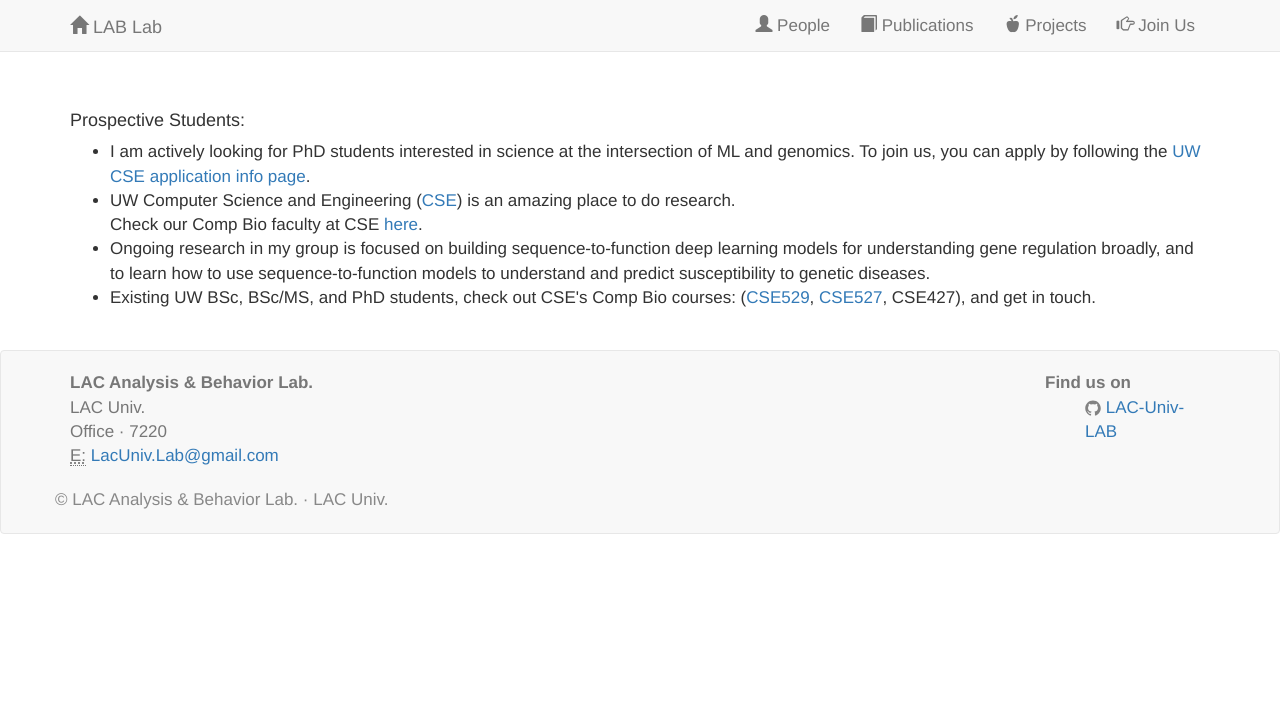
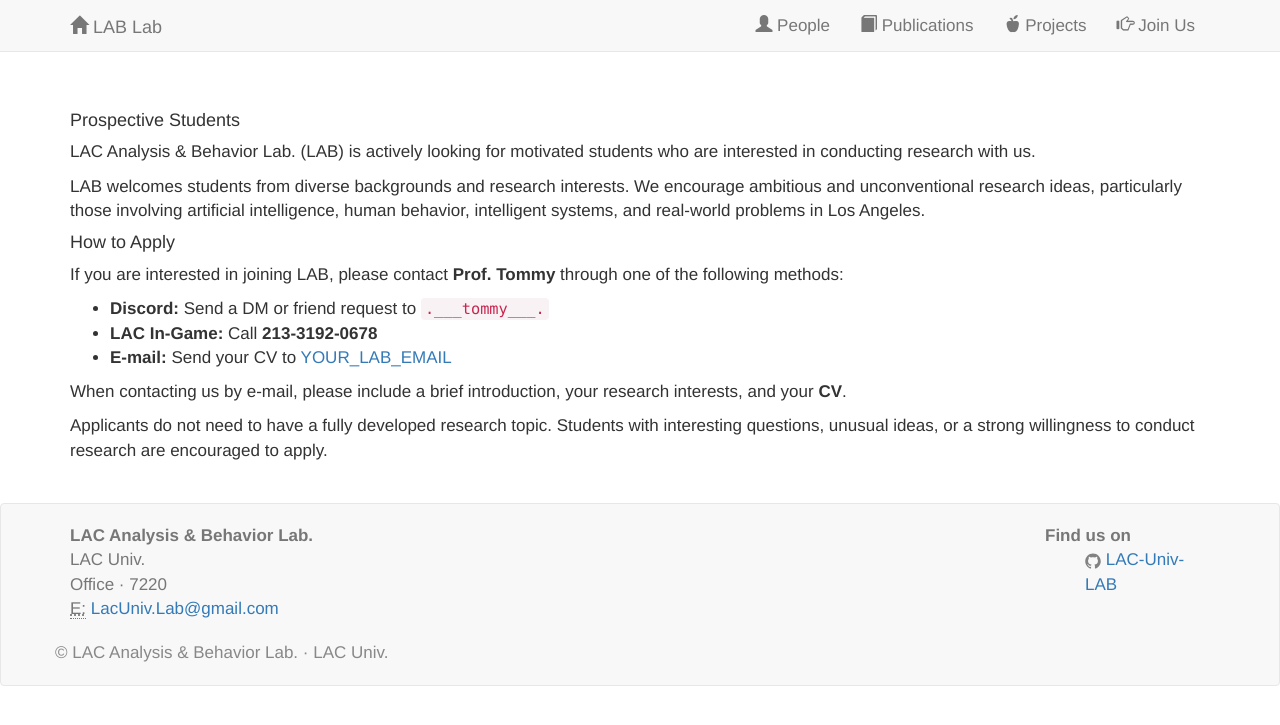
Before and after one commit to LAC-Univ-LAB/LAC-Univ-LAB.github.io, a Jekyll site: the page built from joinus.html, in a window 1280 px wide. Shown: the top 725 px of the page. Built offline with Jekyll 4.4.1, drawn with Linux system fonts in a browser that asks for light colours; nearby versions of some CDN libraries; a style sheet for code colours, icons or effects is not loaded.

Commit message:
Update joinus.html

```diff
--- a/joinus.html
+++ b/joinus.html
@@ -2,34 +2,60 @@
 layout: default
 ---
 <br><br>
+
 <div class="people">
-    <div class="container">
+  <div class="container">
 
-<h4>Prospective Students:</h4>
-<p>
-  <ul>
-  <li>
-      I am actively looking for PhD students interested in science at the intersection of ML and genomics.
-      To join us, you can apply by following the <a href="https://www.cs.washington.edu/academics/phd/admissions">UW CSE application info page</a>.</li>
+    <h4>Prospective Students</h4>
 
+    <p>
+      LAC Analysis &amp; Behavior Lab. (LAB) is actively looking for
+      motivated students who are interested in conducting research with us.
+    </p>
 
-      <li>UW Computer Science and Engineering (<a href="https://www.cs.washington.edu/">CSE</a>) is an amazing place to do research. </li>
-      Check our Comp Bio faculty at CSE <a href="https://www.cs.washington.edu/people/faculty/fulltime/by-expertise#compbio">here</a>.
-      <br>
-     <li>
-      Ongoing research in my group is focused on building sequence-to-function deep learning models for understanding gene regulation broadly, and to learn how to use sequence-to-function models to understand and predict susceptibility to genetic diseases.
-      </li>
+    <p>
+      LAB welcomes students from diverse backgrounds and research interests.
+      We encourage ambitious and unconventional research ideas, particularly
+      those involving artificial intelligence, human behavior, intelligent systems,
+      and real-world problems in Los Angeles.
+    </p>
 
+    <h4>How to Apply</h4>
+
+    <p>
+      If you are interested in joining LAB, please contact
+      <strong>Prof. Tommy</strong> through one of the following methods:
+    </p>
+
+    <ul>
+      <li>
+        <strong>Discord:</strong>
+        Send a DM or friend request to
+        <code>.___tommy___.</code>
       </li>
 
       <li>
-      Existing UW BSc, BSc/MS, and PhD students, check out CSE's Comp Bio courses:
-          (<a href="https://sites.google.com/cs.washington.edu/cse529/home">CSE529</a>,
-          <a href="https://sites.google.com/cs.washington.edu/cse527">CSE527</a>, CSE427), and get in touch.
-        </li>
+        <strong>LAC In-Game:</strong>
+        Call <strong>213-3192-0678</strong>
+      </li>
 
-  </p>
-  </a></ul>
+      <li>
+        <strong>E-mail:</strong>
+        Send your CV to
+        <a href="mailto:YOUR_LAB_EMAIL">YOUR_LAB_EMAIL</a>
+      </li>
+    </ul>
 
+    <p>
+      When contacting us by e-mail, please include a brief introduction,
+      your research interests, and your <strong>CV</strong>.
+    </p>
+
+    <p>
+      Applicants do not need to have a fully developed research topic.
+      Students with interesting questions, unusual ideas, or a strong willingness
+      to conduct research are encouraged to apply.
+    </p>
+
+  </div>
 </div>
-</div>
```
